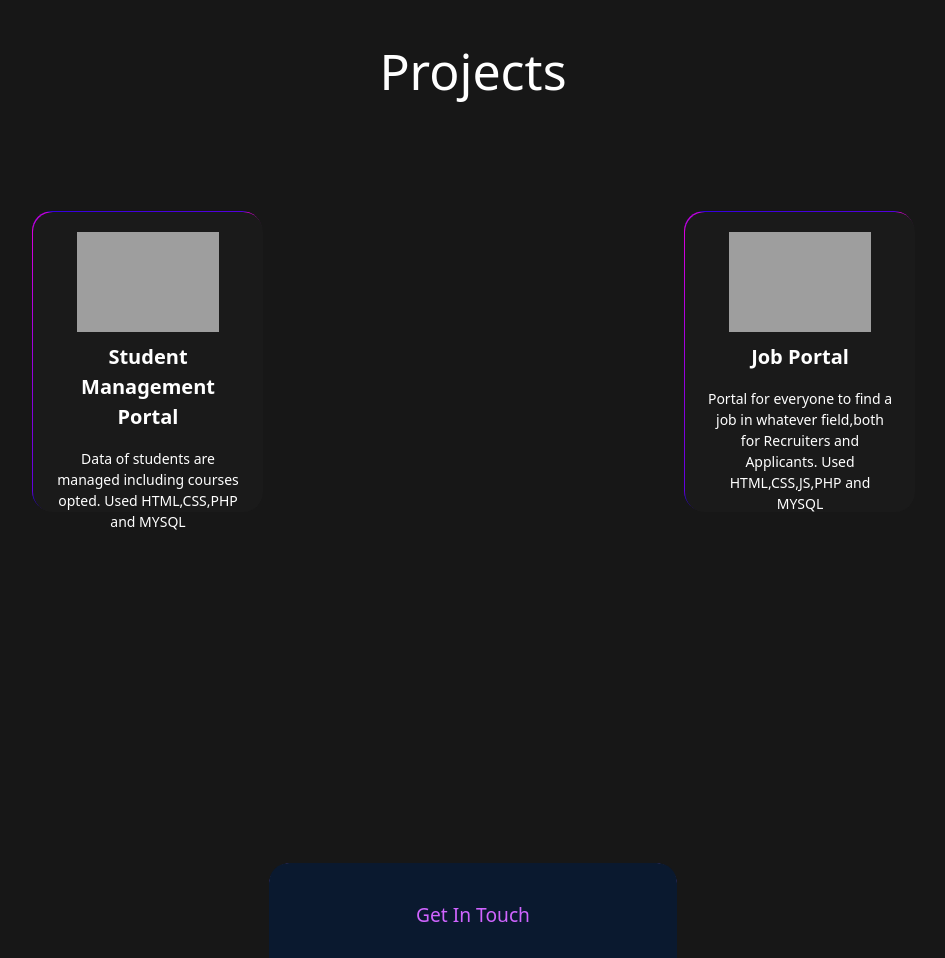
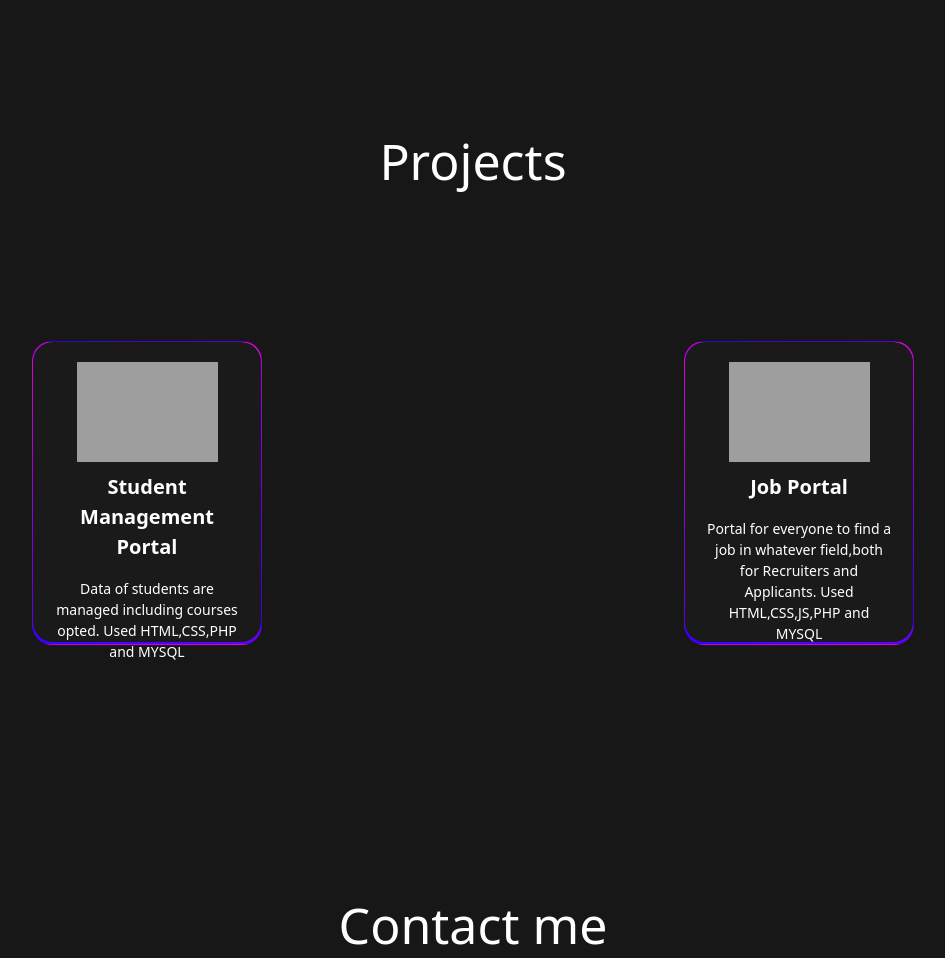
Before and after one commit to Akshaykumarpv03/Akshaykumar.github.io, a plain HTML site: page index.html in a window 1280 px wide. Shown: the part 2180-3138 px from the top of the page, without its empty margins (167-1112 px from the left). Drawn offline with nearby package versions, Linux system fonts and the light colour scheme; grey boxes are pictures that could not be loaded; a web font is replaced by a local one.

Commit message:
Project section corrected and contsct slignment made

```diff
--- a/index.html
+++ b/index.html
@@ -27,7 +27,7 @@
                 <div class="collapse navbar-collapse justify-content-end" id="navbarNav">
                     <ul class="navbar-nav">
                     <li class="nav-item">
-                        <a class="nav-link active"   style="color: white;"  aria-current="page" href="#name-tag">Home</a>
+                        <a class="nav-link active"   style="color: white;"  aria-current="page" href="#home">Home</a>
                     </li>
                     <li class="nav-item">
                         <a class="nav-link"   style="color: white;"  href="#about-section">About</a>
@@ -39,7 +39,7 @@
                         <a class="nav-link"  style="color: white;"   href="#Project">Project</a>
                     </li>
                     <li class="nav-item">
-                        <a class="nav-link"   style="color: white;"   href="#Contact" tabindex="-1">Contact me</a>
+                        <a class="nav-link"   style="color: white;"   href="#contact" tabindex="-1">Contact me</a>
                     </li>
                     </ul>
                 </div>
@@ -136,7 +136,7 @@
 
            <!-- Project -->
             <div id="Project" >
-              <h2 style="font-size: 50px; margin: 10px;">Projects</h2>
+              <h2 style="font-size: 50px; margin: 100px;">Projects</h2>
               <div class="row">
               <div class=" col-12 col-sm-12 col-ms-6 col-lg-6 col-xl-6 " style=" justify-content: center; display: flex;" >
 
@@ -167,7 +167,7 @@
             </div>
 
            <!-- contact - section -->
-
+           <h2  id ="contact" style="font-size: 50px; margin: 100px; color: white; text-align: center; margin: 0;padding-top: 100px; margin-top: 100px; ">Contact me</h2>
             <div id="Contact" >
 
                           <!-- From Uiverse.io by DavidTM96 -->
--- a/style.css
+++ b/style.css
@@ -118,16 +118,17 @@ padding-top: 200px;
 /* From Uiverse.io by Tiagoadag */
 .card {
  width: 230px;
- height: 300px;
+ height: 304px;
  background-image: linear-gradient(200deg, #ff00fb 0%, #3700ff 100%);
  border-radius: 20px;
  transition: all .3s;
- margin: 100px;
+margin-top: 50px;
+margin-bottom: 50px;
 
 }
 
 .card2 {
- width: 230px;
+ width: 228px;
  height: 300px;
  padding: 20px;
  background-color: #1a1a1a;
@@ -199,9 +200,9 @@ padding-top: 200px;
 #Contact{
   text-align:center;
   height: 500px;
-  margin-top: 100px;
+  margin: 0;
   width: 100%;
- display: flex;
+  display: flex;
     justify-content: center;  /* Horizontal center */
     align-items: center;      /* Vertical center */
     min-height: 100vh;
```
